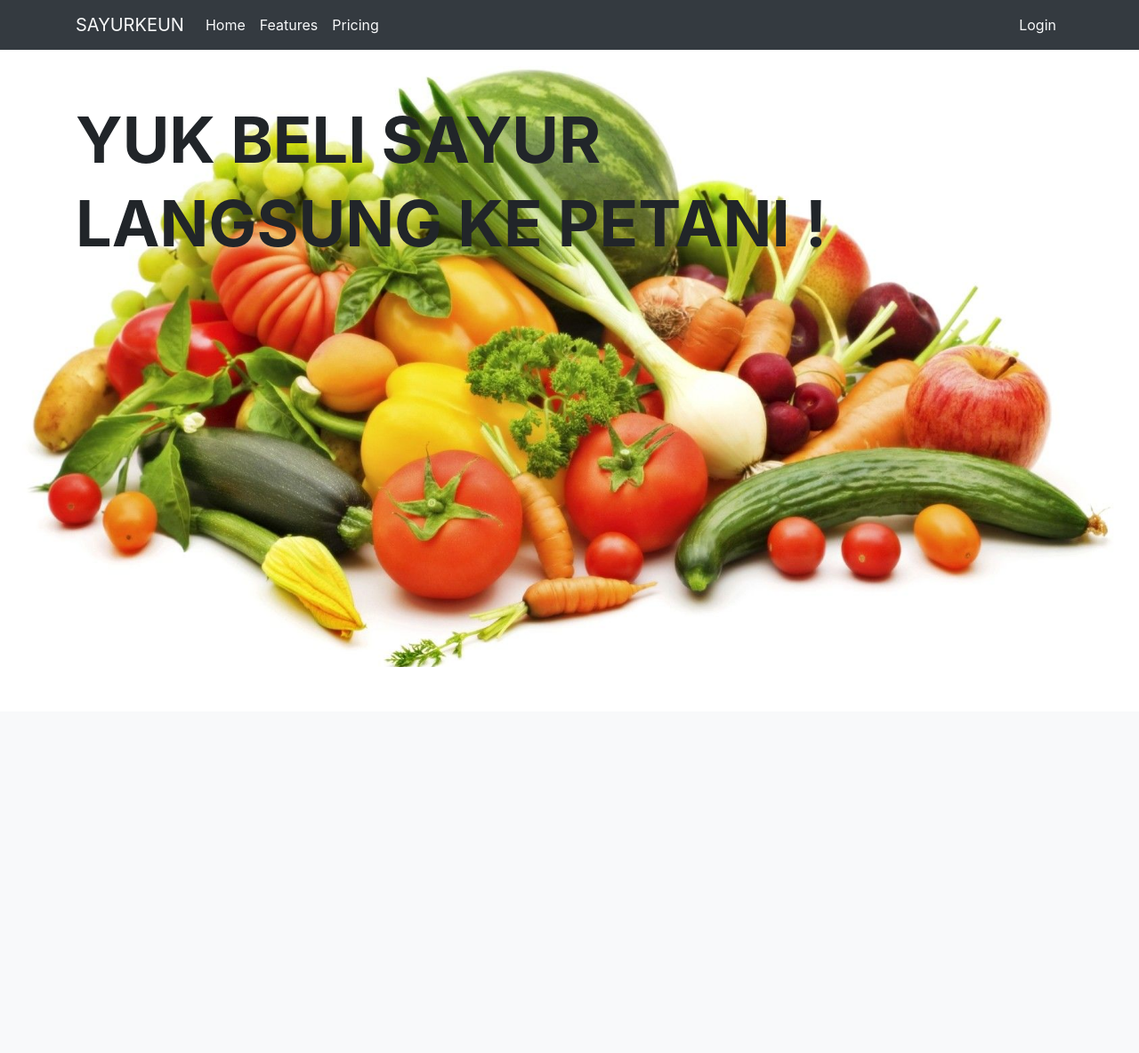
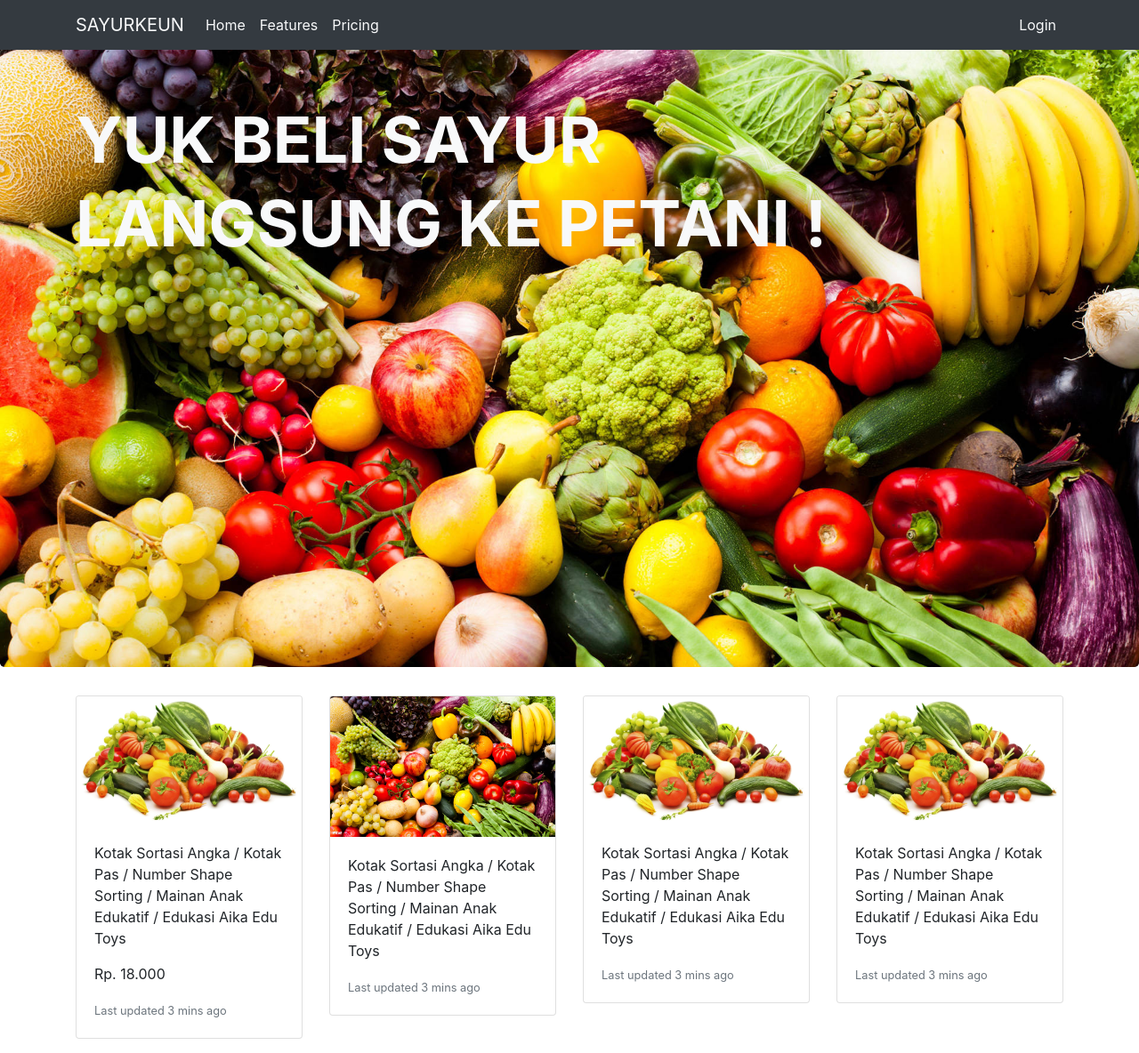
Before and after one commit to Dickyardianto/project-tubes-besar, a CodeIgniter app: page /projectTubesRekweb/ in a window 1280 px wide. Shown: the whole page at 89% size. Before the commit the page ends 750 px from the top, so only its background shows below. Run offline with CodeIgniter, Linux system fonts and the light colour scheme.

Commit message:
Menambahkan tampilan content dengan static

```diff
--- a/application/views/home/viewHome.php
+++ b/application/views/home/viewHome.php
@@ -31,8 +31,58 @@
 <!-- Akhir Navbar -->
 <div class="jumbotron">
     <div class="container">
-        <h1 class="display-3  font-weight-bold">YUK BELI SAYUR</h1>
-        <h1 class="display-3  font-weight-bold">LANGSUNG KE PETANI !</h1>
+        <h1 class="display-3 text-light font-weight-bold">YUK BELI SAYUR</h1>
+        <h1 class="display-3 text-light font-weight-bold">LANGSUNG KE PETANI !</h1>
     </div>
 </div>
 <!-- Backgorund -->
+
+
+<!-- Content -->
+<div class="container">
+    <div class="row">
+        <div class="col-sm">
+            <div class="card mb-3">
+                <img src="<?= base_url() ?>assets/img/bgSayur.jpg" class="card-img-top" alt="...">
+                <div class="card-body">
+                    <p class="card-text">Kotak Sortasi Angka / Kotak Pas / Number Shape Sorting / Mainan Anak Edukatif /
+                        Edukasi Aika Edu Toys</p>
+                    <p>Rp. 18.000</p>
+                    <p class="card-text"><small class="text-muted">Last updated 3 mins ago</small></p>
+                </div>
+            </div>
+        </div>
+        <div class="col-sm">
+            <div class="card mb-3">
+                <img src="<?= base_url() ?>assets/img/bgSayur1.jpg" class="card-img-top" alt="...">
+                <div class="card-body">
+                    <p class="card-text">Kotak Sortasi Angka / Kotak Pas / Number Shape Sorting / Mainan Anak Edukatif /
+                        Edukasi Aika Edu Toys</p>
+                    <p class="card-text"><small class="text-muted">Last updated 3 mins ago</small></p>
+                </div>
+            </div>
+        </div>
+        <div class="col-sm">
+            <div class="card mb-3">
+                <img src="<?= base_url() ?>assets/img/bgSayur.jpg" class="card-img-top" alt="...">
+                <div class="card-body">
+                    <p class="card-text">Kotak Sortasi Angka / Kotak Pas / Number Shape Sorting / Mainan Anak Edukatif /
+                        Edukasi Aika Edu Toys</p>
+                    <p class="card-text"><small class="text-muted">Last updated 3 mins ago</small></p>
+                </div>
+            </div>
+        </div>
+        <div class="col-sm">
+            <div class="card mb-3">
+                <img src="<?= base_url() ?>assets/img/bgSayur.jpg" class="card-img-top" alt="...">
+                <div class="card-body">
+                    <p class="card-text">Kotak Sortasi Angka / Kotak Pas / Number Shape Sorting / Mainan Anak Edukatif /
+                        Edukasi Aika Edu Toys</p>
+                    <p class="card-text"><small class="text-muted">Last updated 3 mins ago</small></p>
+                </div>
+            </div>
+        </div>
+
+
+    </div>
+    <!-- Akhir Content -->
--- a/application/views/templates/header.php
+++ b/application/views/templates/header.php
@@ -7,7 +7,7 @@
     <meta name="viewport" content="width=device-width, initial-scale=1, shrink-to-fit=no">
 
     <!-- Bootstrap CSS -->
-    <link rel="stylesheet" href="<?= base_url() ?>assets/css/style.css">
+    <link rel="stylesheet" href="<?= base_url(); ?>assets/css/style.css">
     <link rel="stylesheet" href="<?= base_url(); ?>assets/css/bootstrap.min2.css">
 
     <title><?= $title; ?></title>
--- a/assets/css/style.css
+++ b/assets/css/style.css
@@ -1,6 +1,10 @@
 .jumbotron {
     margin-top: 50px !important;
-    background-image: url('../img/bgSayur.jpg');
+    background-image: url('../img/bgSayur1.jpg');
     background-size: cover;
     height: 700px;
 }
+
+h1 {
+    line-height: 50%;
+}
```
Also changed, not shown: assets/img/bgSayur1.jpg (added).
